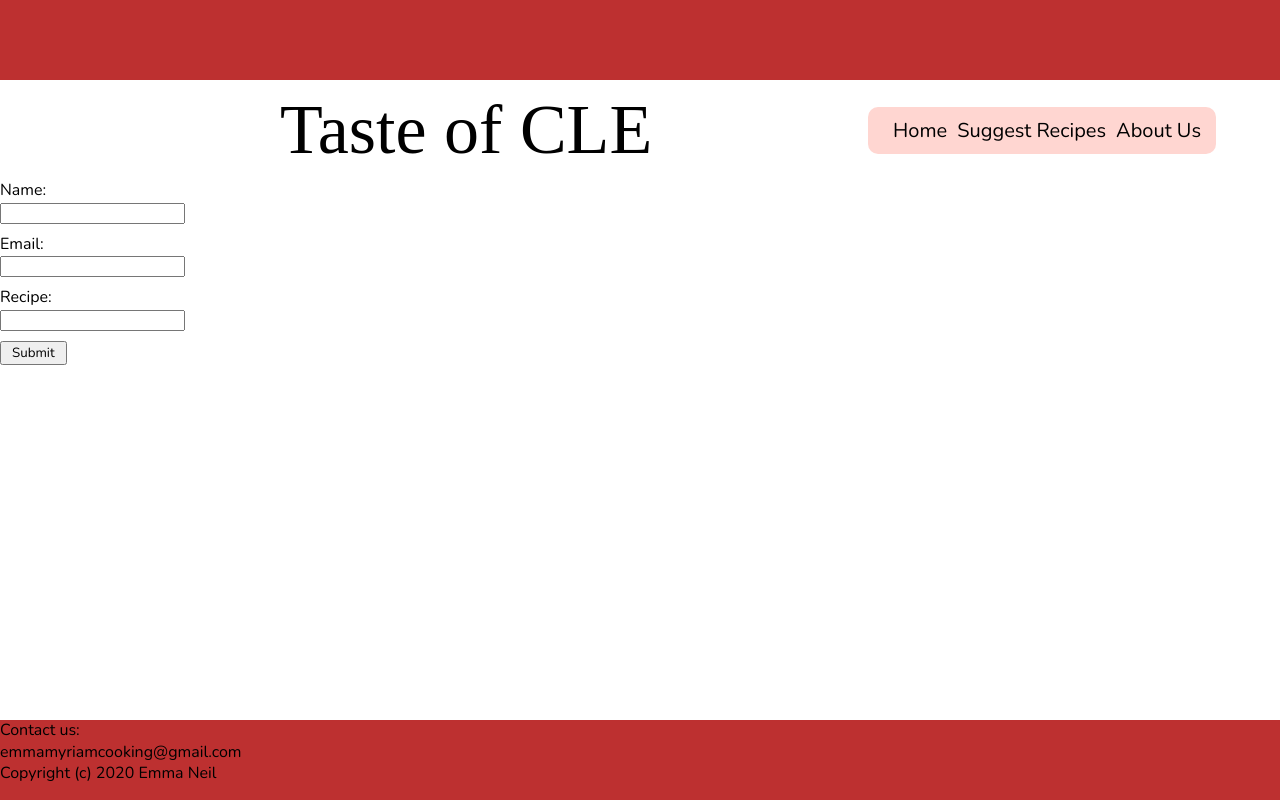
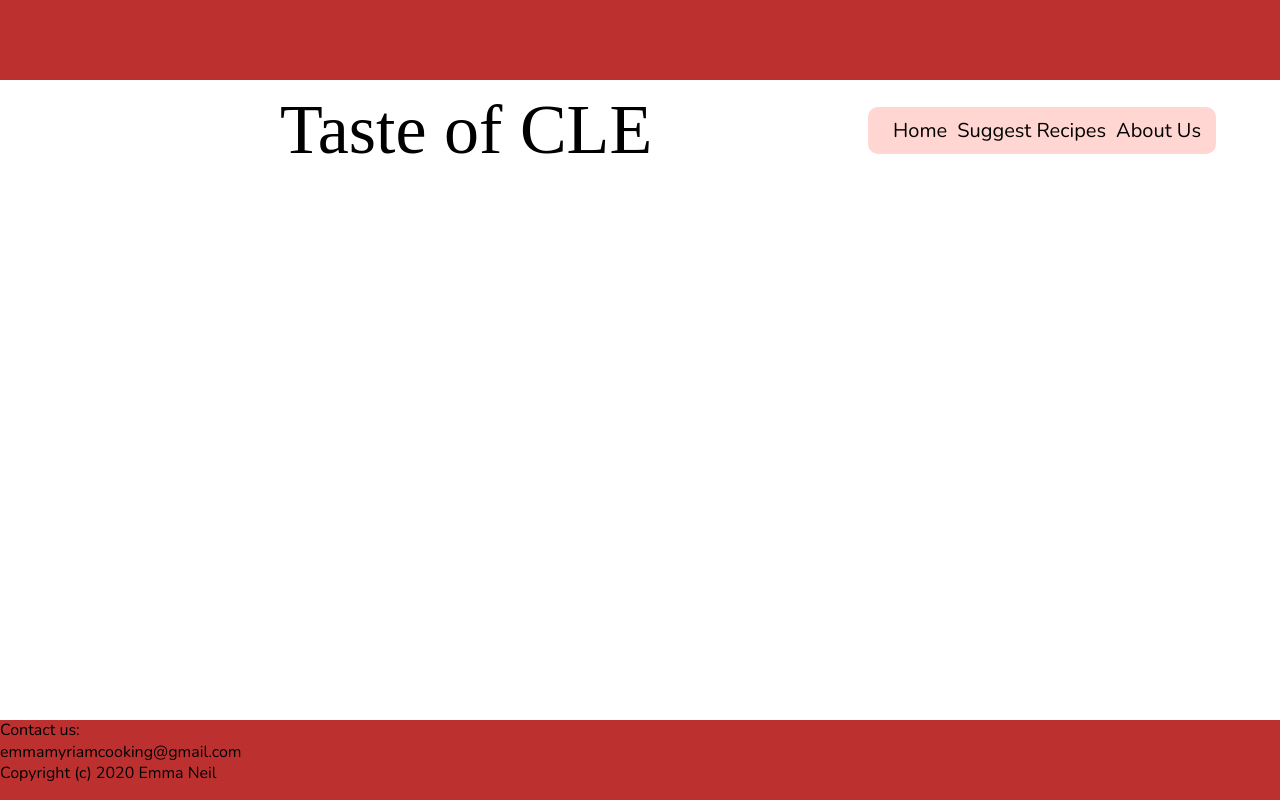
Before and after one commit to tree-hugger722/cooking-blog-react, a React (Create React App) app: page / in a window 1280 px wide. Built offline with nearby package versions, Linux system fonts and the light colour scheme; a web font is replaced by a local one.

Commit message:
commented out Suggest Recipes

```diff
--- a/src/Layouts/Home.js
+++ b/src/Layouts/Home.js
@@ -10,8 +10,8 @@ function HomeLayout({ children }) {
   return (
     <div className="home">
       <Header />
-      {children}
-      <SuggestRecipesPage />
+      <div className="content">{children}</div>
+      {/* <SuggestRecipesPage /> */}
       <Footer />
     </div>
   );
```
